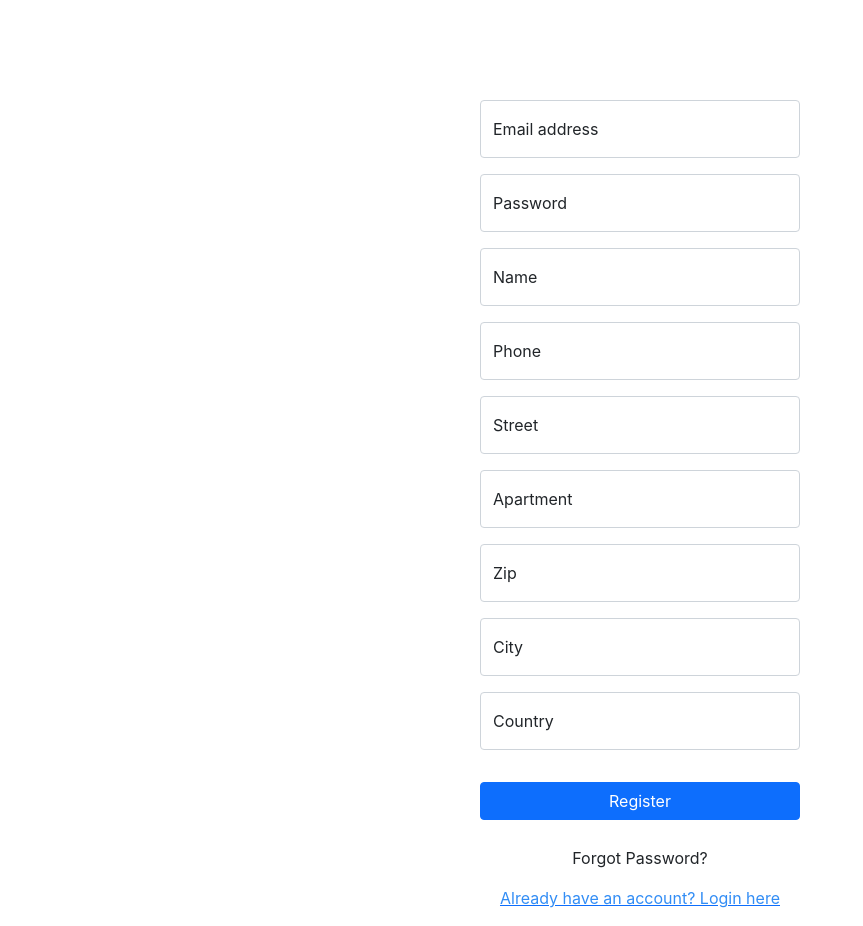
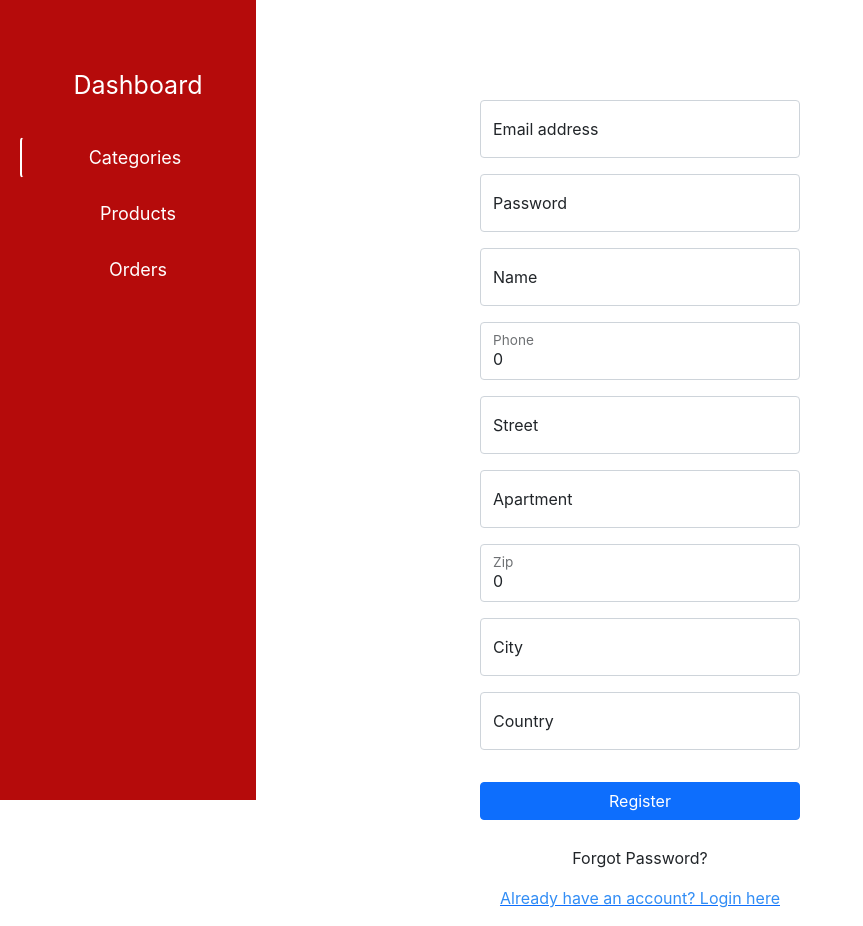
Before and after one commit to faisalur-rehman/ecommerce-frontend, a React (Create React App) app: page /register in a window 1280 px wide. Shown: the whole page, without its empty margins (0-863 px from the left). Built offline with nearby package versions, Linux system fonts and the light colour scheme.

Commit message:
Integrated login and register with backend

```diff
--- a/src/App.js
+++ b/src/App.js
@@ -1,11 +1,13 @@
 import Login from "./components/Login/Login";
 import Register from "./components/Register/Register";
 import { BrowserRouter as Router, Switch, Route } from "react-router-dom";
+import Sidebar from "./components/Sidebar/Sidebar";
 
 function App() {
   return (
     <div className="App">
       <Router>
+        <Sidebar />
         <Switch>
           <Route exact path="/login">
             <Login />
--- a/src/components/Login/Login.js
+++ b/src/components/Login/Login.js
@@ -12,7 +12,7 @@ const Login = () => {
     e.preventDefault();
     console.log(email, password);
     try {
-      const data = await postData("/users", { email, password });
+      const { data } = await postData("/users/login", { email, password });
       console.log(data);
     } catch (error) {
       console.log(error.response);
@@ -28,6 +28,7 @@ const Login = () => {
             className="form-control"
             id="floatingInput"
             value={email}
+            placeholder="Email"
             onChange={({ target }) => setEmail(target.value)}
           />
           <label>Email address</label>
@@ -38,6 +39,7 @@ const Login = () => {
             className="form-control"
             id="floatingPassword"
             value={password}
+            placeholder="Password"
             onChange={({ target }) => setPassword(target.value)}
           />
           <label>Password</label>
--- a/src/components/Register/Register.js
+++ b/src/components/Register/Register.js
@@ -1,17 +1,51 @@
-import React from "react";
+import React, { useState } from "react";
 import { Button, Form } from "react-bootstrap";
 // import "./Login.css";
 import { Link } from "react-router-dom";
+import { postData } from "../../api/ApiRequests";
 const Register = () => {
+  const [name, setName] = useState("");
+  const [email, setEmail] = useState("");
+  const [password, setPassword] = useState("");
+  const [phone, setPhone] = useState(0);
+  const [street, setStreet] = useState("");
+  const [apartment, setApartment] = useState("");
+  const [city, setCity] = useState("");
+  const [country, setCountry] = useState("");
+  const [zip, setZip] = useState(0);
+
+  async function handleSubmit(e) {
+    e.preventDefault();
+    try {
+      const { data } = await postData("/users/register", {
+        name,
+        email,
+        password,
+        country,
+        city,
+        zip,
+        phone,
+        street,
+        apartment,
+        isAdmin: false,
+      });
+      console.log(data);
+    } catch (error) {
+      console.log(error.response);
+    }
+  }
+
   return (
     <div>
-      <Form className="login-form">
+      <Form className="login-form" onSubmit={handleSubmit}>
         <div class="form-floating mb-3">
           <input
             type="email"
             class="form-control"
             id="floatingInput"
             placeholder="name@example.com"
+            value={email}
+            onChange={({ target }) => setEmail(target.value)}
           />
           <label for="floatingInput">Email address</label>
         </div>
@@ -21,6 +55,8 @@ const Register = () => {
             class="form-control"
             id="floatingPassword"
             placeholder="Password"
+            value={password}
+            onChange={({ target }) => setPassword(target.value)}
           />
           <label for="floatingPassword">Password</label>
         </div>
@@ -30,6 +66,8 @@ const Register = () => {
             class="form-control"
             id="floatingPassword"
             placeholder="Name"
+            value={name}
+            onChange={({ target }) => setName(target.value)}
           />
           <label>Name</label>
         </div>
@@ -39,6 +77,8 @@ const Register = () => {
             class="form-control"
             id="floatingPassword"
             placeholder="Phone"
+            value={phone}
+            onChange={({ target }) => setPhone(target.value)}
           />
           <label>Phone</label>
         </div>
@@ -48,6 +88,8 @@ const Register = () => {
             class="form-control"
             id="floatingPassword"
             placeholder="Street"
+            value={street}
+            onChange={({ target }) => setStreet(target.value)}
           />
           <label>Street</label>
         </div>
@@ -57,6 +99,8 @@ const Register = () => {
             class="form-control"
             id="floatingPassword"
             placeholder="Apartment"
+            value={apartment}
+            onChange={({ target }) => setApartment(target.value)}
           />
           <label>Apartment</label>
         </div>
@@ -66,6 +110,8 @@ const Register = () => {
             class="form-control"
             id="floatingPassword"
             placeholder="Zip"
+            value={zip}
+            onChange={({ target }) => setZip(target.value)}
           />
           <label>Zip</label>
         </div>
@@ -74,7 +120,9 @@ const Register = () => {
             type="text"
             class="form-control"
             id="floatingPassword"
-            placeholder="Name"
+            placeholder="City"
+            value={city}
+            onChange={({ target }) => setCity(target.value)}
           />
           <label>City</label>
         </div>
@@ -83,11 +131,13 @@ const Register = () => {
             type="text"
             class="form-control"
             id="floatingPassword"
-            placeholder="Name"
+            placeholder="Country"
+            value={country}
+            onChange={({ target }) => setCountry(target.value)}
           />
           <label>Country</label>
         </div>
-        <Button variant="primary" className="my-3">
+        <Button variant="primary" className="my-3" type="submit">
           Register
         </Button>
       </Form>
--- /dev/null
+++ b/src/components/Sidebar/Sidebar.css
@@ -0,0 +1,46 @@
+.side_bar {
+  height: 100%;
+  width: 20%;
+  position: fixed;
+  z-index: 1;
+  top: 0;
+  left: 0;
+  background: #b50b0b;
+  transition: 0.5s;
+  padding-top: 60px;
+}
+
+.side_bar .closebtn {
+  position: absolute;
+  top: 15px;
+  right: 25px;
+  font-size: 25px;
+  color: #ffff;
+  cursor: pointer;
+}
+
+.dashboard_buttons {
+  display: flex;
+  width: 100%;
+  flex-direction: column;
+  color: #fff;
+  padding-left: 20px;
+}
+.dashboard_buttons a {
+  text-decoration: none;
+  color: #fff;
+}
+.dashboard_buttons .btn {
+  font-size: 18px;
+  margin-bottom: 15px;
+  cursor: pointer;
+}
+.dashboard_buttons #dashboard {
+  font-size: 25px;
+  margin-bottom: 25px;
+  cursor: pointer;
+}
+.dashboard_buttons .active {
+  border-left: 2px solid white;
+  padding-left: 5px;
+}
--- /dev/null
+++ b/src/components/Sidebar/Sidebar.js
@@ -0,0 +1,28 @@
+import React from "react";
+import "./Sidebar.css";
+import { Link } from "react-router-dom";
+
+const SideBar = () => {
+  return (
+    <>
+      <section className="side_bar">
+        <div className="dashboard_buttons" id="change_active">
+          <Link className="btn" id="dashboard">
+            <span>Dashboard</span>
+          </Link>
+          <Link className="btn active">
+            <span>Categories</span>
+          </Link>
+          <Link className="btn">
+            <span>Products</span>
+          </Link>
+          <Link className="btn">
+            <span>Orders</span>
+          </Link>
+        </div>
+      </section>
+    </>
+  );
+};
+
+export default SideBar;
```
